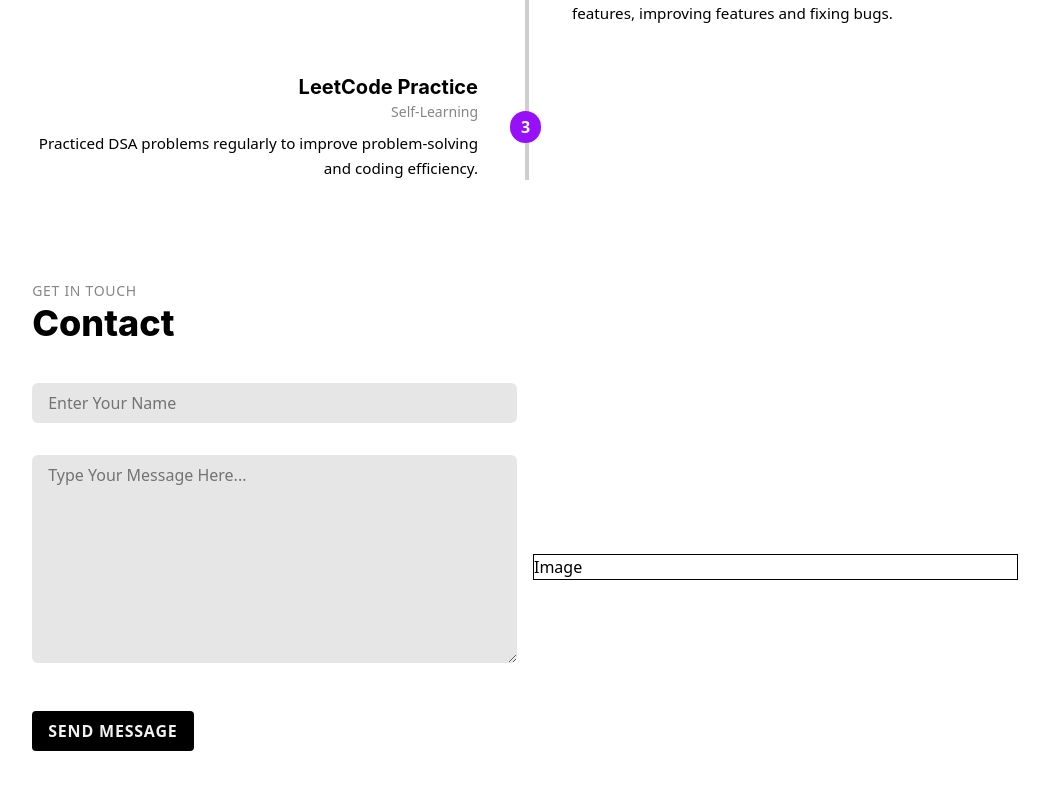
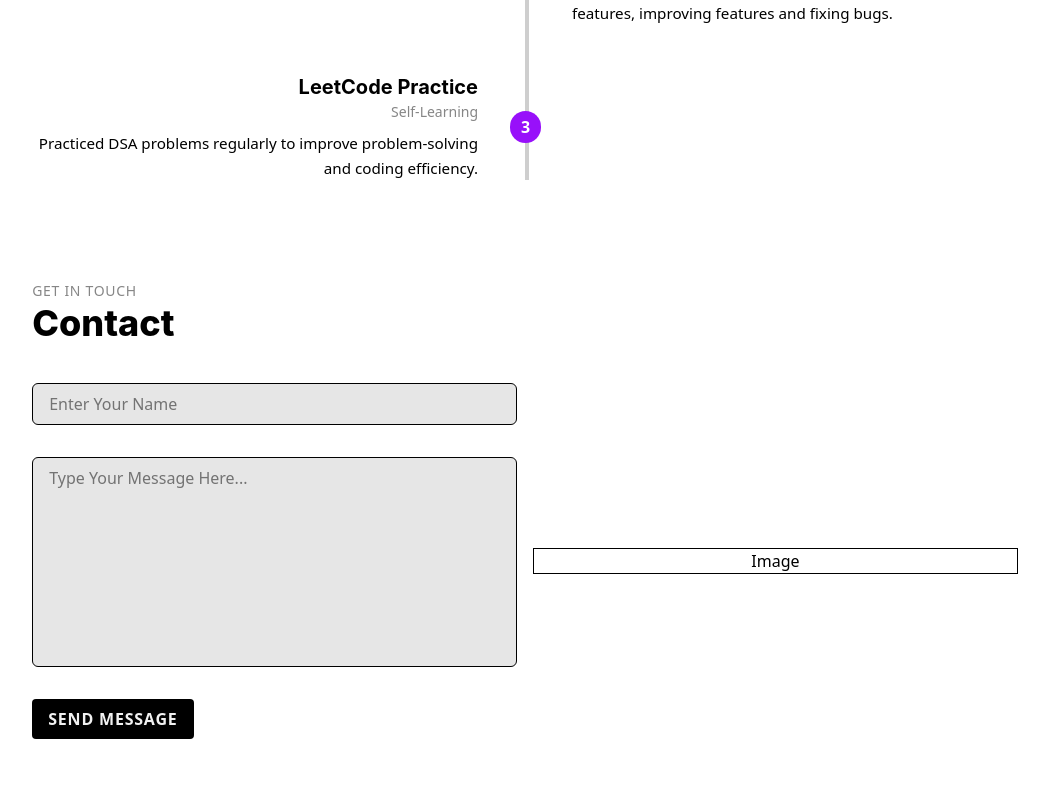
Before and after one commit to rimsha-shoukat/rimsha-shoukat, a Next.js app: page / in a window 1280 px wide. Shown: the part 2462-3251 px from the top of the page, without its empty margins (115-1164 px from the left). Built offline with nearby package versions, Linux system fonts and the light colour scheme.

Commit message:
send message button animation added

```diff
--- a/src/app/globals.css
+++ b/src/app/globals.css
@@ -162,7 +162,6 @@ p {
 }
 
 /* about animation */
-
 .aboutSection {
     animation: aboutAnimation 2s linear;
     animation-timeline: view();
@@ -170,13 +169,75 @@ p {
 }
 
 @keyframes aboutAnimation {
-    from {
+from {
         opacity: 0.2;
         scale: 0.7;
         translate: 0 40px;
-    }to{
+    } to {
         opacity: 1;
         scale: 1;
         translate: 0 0;
     }
 }
+
+/* contact buttons circle animation */
+.contactDiv {
+    animation: contactBtnCircleAnimation 1s ease-out both;
+    will-change: opacity, scale;
+}
+@keyframes contactBtnCircleAnimation{
+    from{
+        scale: 0;
+        opacity: 0;
+    } to {
+        scale: 1;
+        opacity: 1;
+    }
+}
+
+/* contact button animation */
+.contactBtn1 {
+    animation: contactBtnAnimation1 1s ease-out both;
+    will-change: translate, opacity, scale;
+}
+@keyframes contactBtnAnimation1{
+    from {
+        opacity: 0;
+        scale: 0;
+        translate: 0 0;
+    } to {
+        opacity: 1;
+        scale: 1;
+    translate: -70px -70px;
+    }
+}
+.contactBtn2 {
+    animation: contactBtnAnimation2 1s ease-out both;
+    will-change: translate, opacity, scale;
+}
+@keyframes contactBtnAnimation2{
+    from{
+        opacity: 0;
+        scale: 0;
+        translate: 0 0;
+    } to {
+        opacity: 1;
+        scale: 1;
+        translate: 0px -90px;
+    }
+}
+.contactBtn3 {
+    animation: contactBtnAnimation3 1s ease-out both;
+    will-change: translate, opacity, scale;
+}
+@keyframes contactBtnAnimation3{
+    from{
+        opacity: 0;
+        scale: 0;
+        translate: 0 0;
+    } to {
+        opacity: 1;
+        scale: 1;
+        translate: 70px -70px;
+    }
+}
--- a/src/sections/contact.jsx
+++ b/src/sections/contact.jsx
@@ -1,8 +1,12 @@
+"use client";
+import React, { useState } from "react";
 
 export function Contact() {
+    const [active, setActive] = useState(false);
+
     return (
         <>
-            <section className="w-full mt-25 mb-15 h-auto flex iteme-center justify-center">
+            <section className="w-full mt-25 mb-20 h-auto flex iteme-center justify-center">
                 <div className="w-[77vw] h-auto flex flex-col">
                     <div className="w-full">
                         <p className="text-sm tracking-wider dark:text-[#f1f1f1]/50 text-[#0e0e0e]/50">GET IN TOUCH</p>
@@ -11,26 +15,29 @@ export function Contact() {
                     <div className="mt-10 w-full flex flex-row items-center justify-center gap-4">
                         {/* contact form  */}
                         <div className="w-1/2 flex flex-col items-start justify-center gap-8">
-                            <input className="px-4 py-2 w-full rounded-md dark:bg-[#f1f1f1]/20 bg-[#0e0e0e]/10" type="text" placeholder="Enter Your Name" />
-                            <textarea rows="8" placeholder="Type Your Message Here..." className="w-full px-4 py-2 rounded-md dark:bg-[#f1f1f1]/20 bg-[#0e0e0e]/10" />
-                            <div className="relative mt-4 flex items-center justify-center">
-                                <button className="tracking-wider px-4 py-2 bg-black text-[#f1f1f1] dark:bg-white dark:text-[#0a0a0a] rounded-sm font-semibold hover:bg-[#0a0a0a]/90 dark:hover:bg-[#f1f1f1]/90 transition-all duration-300 ease-in-out">
+                            <input className="px-4 py-2 border w-full rounded-md dark:bg-[#f1f1f1]/20 bg-[#0e0e0e]/10" type="text" placeholder="Enter Your Name" />
+                            <textarea rows="8" placeholder="Type Your Message Here..." className="border resize-none [&::-webkit-scrollbar]:hidden [-ms-overflow-style:none] [scrollbar-width:none] w-full px-4 py-2 rounded-md dark:bg-[#f1f1f1]/20 bg-[#0e0e0e]/10" />
+                            <div className="relative flex items-center justify-center">
+                                {/* Animated circle */}
+                                <div className={`contactDiv ${active ? "block" : "hidden"} absolute w-48 h-48 dark:bg-[#f1f1f1]/10 bg-[#0e0e0e]/20 rounded-full`} />
+                                {/* send button */}
+                                <button onClick={() => setActive(!active)} className="tracking-wider z-10 px-4 py-2 bg-black text-[#f1f1f1] dark:bg-white dark:text-[#0a0a0a] rounded-sm font-semibold hover:bg-[#0a0a0a]/90 dark:hover:bg-[#f1f1f1]/90 transition-all duration-300 ease-in-out">
                                     SEND MESSAGE
                                 </button>
-                                {/* <button className="absolute p-2 rounded-full bg-green-800 hover:bg-green-800/50 transition-colors duration-300 ease-in-out">
-                                    <svg xmlns="http://www.w3.org/2000/svg" width="24" height="24" viewBox="0 0 24 24" fill="none" stroke="currentColor" strokeWidth="2" strokeLinecap="round" strokeLinejoin="round"><path d="M13.832 16.568a1 1 0 0 0 1.213-.303l.355-.465A2 2 0 0 1 17 15h3a2 2 0 0 1 2 2v3a2 2 0 0 1-2 2A18 18 0 0 1 2 4a2 2 0 0 1 2-2h3a2 2 0 0 1 2 2v3a2 2 0 0 1-.8 1.6l-.468.351a1 1 0 0 0-.292 1.233 14 14 0 0 0 6.392 6.384"/></svg>
+                                {/* sending message methods buttons */}
+                                <button className={`contactBtn1 ${active ? "block" : "hidden"} absolute p-3 rounded-full bg-green-800 hover:bg-green-800/70 transition-colors duration-300 ease-in-out`}>
+                                    <svg xmlns="http://www.w3.org/2000/svg" width="24" height="24" viewBox="0 0 24 24" fill="none" stroke="currentColor" strokeWidth="2" strokeLinecap="round" strokeLinejoin="round"><path d="M13.832 16.568a1 1 0 0 0 1.213-.303l.355-.465A2 2 0 0 1 17 15h3a2 2 0 0 1 2 2v3a2 2 0 0 1-2 2A18 18 0 0 1 2 4a2 2 0 0 1 2-2h3a2 2 0 0 1 2 2v3a2 2 0 0 1-.8 1.6l-.468.351a1 1 0 0 0-.292 1.233 14 14 0 0 0 6.392 6.384" /></svg>
                                 </button>
-                                <button className="absolute p-2 rounded-full bg-red-800 hover:bg-red-800/50 transition-colors duration-300 ease-in-out">
+                                <button className={`contactBtn2 ${active ? "block" : "hidden"} absolute p-3 rounded-full bg-red-800 hover:bg-red-800/70 transition-colors duration-300 ease-in-out`}>
                                     <svg xmlns="http://www.w3.org/2000/svg" width="24" height="24" viewBox="0 0 24 24" fill="none" stroke="currentColor" strokeWidth="2" strokeLinecap="round" strokeLinejoin="round"><path d="M17 19a2 2 0 0 1-2 2H4a2 2 0 0 1-2-2v-8a2 2 0 0 1 1-1.732" /><path d="m22 5.5-6.419 4.179a2 2 0 0 1-2.162 0L7 5.5" /><rect x="7" y="3" width="15" height="12" rx="2" /></svg>
                                 </button>
-                                <button className="absolute p-2 rounded-full bg-blue-800 hover:bg-blue-800/50 transition-colors duration-300 ease-in-out">
+                                <button className={`contactBtn3 ${active ? "block" : "hidden"} absolute p-3 rounded-full bg-blue-800 hover:bg-blue-800/70 transition-colors duration-300 ease-in-out`}>
                                     <svg xmlns="http://www.w3.org/2000/svg" width="24" height="24" viewBox="0 0 24 24" fill="none" stroke="currentColor" strokeWidth="2" strokeLinecap="round" strokeLinejoin="round"><path d="M16 8a6 6 0 0 1 6 6v7h-4v-7a2 2 0 0 0-2-2 2 2 0 0 0-2 2v7h-4v-7a6 6 0 0 1 6-6z" /><rect width="4" height="12" x="2" y="9" /><circle cx="4" cy="4" r="2" /></svg>
-                                </button> */}
+                                </button>
                             </div>
-
                         </div>
                         {/* Image with links */}
-                        <div className="w-1/2 border">Image</div>
+                        <div className="w-1/2 h-auto border flex items-center justify-center">Image</div>
                     </div>
                 </div>
             </section>
```
